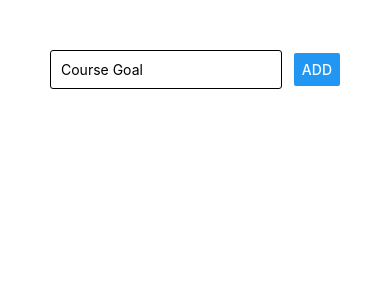
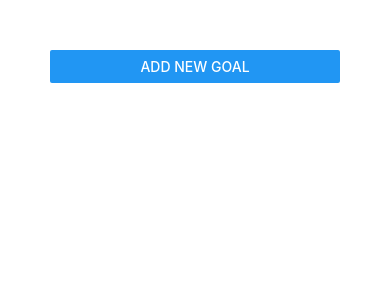
Before and after one commit to LBakerDev/rn_lists, a React Native app: screen / in a window 390 px wide. Shown: the top 300 px of the page. Built offline with nearby package versions, Linux system fonts and the light colour scheme.

Commit message:
added RN modal

```diff
--- a/App.js
+++ b/App.js
@@ -1,12 +1,12 @@
 import { StatusBar } from 'expo-status-bar';
 import React, { useState } from 'react';
-import { StyleSheet, Text, View, TextInput, Button, ScrollView, FlatList } from 'react-native';
+import { StyleSheet, Text, View, extInput, Button, ScrollViewT, FlatList } from 'react-native';
 import GoalItem from './components/GoalItem'
 import GoalInput from './components/GoalInput'
 
 export default function App() {
   const [courseGoals, setCourseGoals] = useState([])
-
+  const [isAddMode, setIsAddMode] = useState(false)
 
   const addGoalHandler = goalTitle => {
     setCourseGoals(currentGoals => [
@@ -25,10 +25,11 @@ export default function App() {
 
   return (
     <View style={styles.screen}>
+      <Button title='Add New Goal' onPress={() => setIsAddMode(true)} />
       <GoalInput
+        visible={isAddMode}
         onAddGoal={addGoalHandler}
       />
-
       <FlatList
         style={{ marginTop: 5 }}
         keyExtractor={(item) => item.id}
--- a/components/GoalInput.js
+++ b/components/GoalInput.js
@@ -1,7 +1,7 @@
 import React, { useState } from 'react'
-import { View, TextInput, Button, StyleSheet } from 'react-native'
+import { View, TextInput, Button, StyleSheet, Modal } from 'react-native'
 
-const GoalInput = ({ onAddGoal }) => {
+const GoalInput = ({ onAddGoal, visible }) => {
 
     const [enteredGoal, setEnteredGoal] = useState('');
 
@@ -10,9 +10,11 @@ const GoalInput = ({ onAddGoal }) => {
     }
 
     return (
+        <Modal
+            visible={visible}
+            animationType='slide'>
             <View style={styles.inputContainer}>
                 <TextInput
-
                     onChangeText={goalInputHandler}
                     placeholder="Course Goal"
                     style={styles.input}
@@ -20,13 +22,14 @@ const GoalInput = ({ onAddGoal }) => {
                 />
                 <Button title="Add" onPress={() => onAddGoal(enteredGoal)} />
             </View>
+        </Modal>
     );
 };
 
 const styles = StyleSheet.create({
     inputContainer: {
-        flexDirection: 'row',
-        justifyContent: 'space-between',
+        flex: 1,
+        justifyContent: 'center',
         alignItems: 'center',
     },
     input: {
```
Lines whose indentation alone changed are shown as unchanged.
